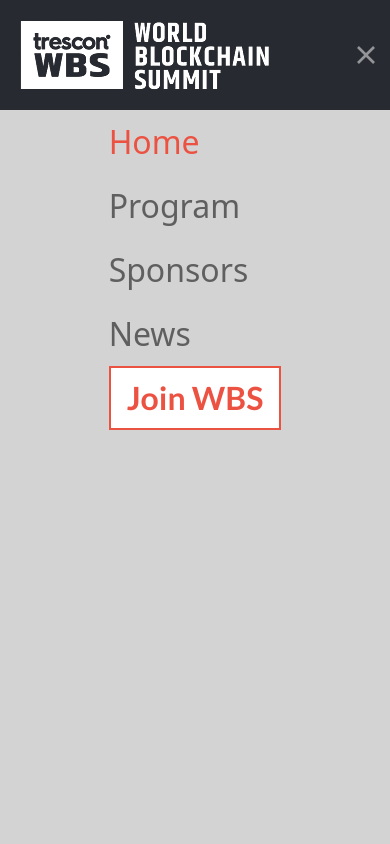
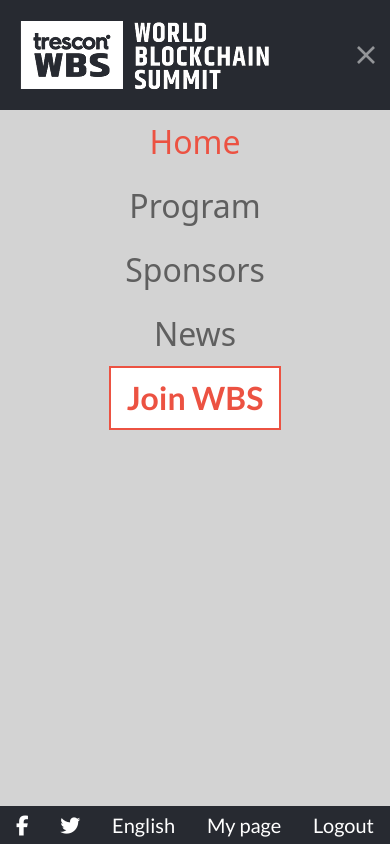
Before and after one commit to helio3197/conference-page, a website: page about.html in a window 390 px wide. Both pictures are taken after a click on the button 39 px from the left and 27 px from the top of the page. Shown: the top 844 px of the page. Drawn offline with nearby package versions, Linux system fonts and the light colour scheme; a web font is replaced by a local one.

Commit message:
Update About page with new changes from the Home page

```diff
--- a/about.html
+++ b/about.html
@@ -14,7 +14,7 @@
     <header id="navbar">
       <div class="container-fluid p-0 d-none d-md-block top-navbar">
         <div class="container-md p-0">
-          <nav class="nav justify-content-end">
+          <nav class="nav justify-content-end second-nav" id="second-nav">
             <a href="#" class="nav-item nav-link a"><i class="fab fa-facebook-f"></i></a>
             <a href="#" class="nav-item nav-link a"><i class="fab fa-twitter"></i></a>
             <a href="#" class="nav-item nav-link a">English</a>
@@ -28,7 +28,7 @@
           <button type="button" class="navbar-toggler border-0" data-bs-toggle="offcanvas" data-bs-target="#navbarSlide">
             <span class="navbar-toggler-icon"></span>
           </button>
-          <nav class="offcanvas offcanvas-start navbar-collapse border-0" tabindex="-1" id="navbarSlide">
+          <nav class="offcanvas offcanvas-start navbar-collapse border-0 align-items-stretch" tabindex="-1" id="navbarSlide">
             <div class="offcanvas-header align-self-stretch  me-md-auto p-md-0 logo-container">
               <div class="offcanvas-title">
                 <a href="./index.html">
@@ -37,7 +37,7 @@
               </div>
               <button type="button" class="btn-close text-reset d-md-none" data-bs-dismiss="offcanvas" id="closeMenu"></button>
             </div>
-            <div class="navbar-nav navbar-items gap-md-4">
+            <div class="navbar-nav navbar-items gap-md-4 align-items-center nav-wrap">
               <a href="./index.html" class="nav-item nav-link current-page">Home</a>
               <a href="#" class="nav-item nav-link">Program</a>
               <a href="#" class="nav-item nav-link">Sponsors</a>
@@ -45,6 +45,7 @@
               <div class="button-join">
                 <a href="#">Join WBS</a>
               </div>
+              <div class="second-nav d-flex d-md-none align-self-stretch mt-auto top-navbar justify-content-around flex-wrap" id="second-nav-mobile"></div>
             </div>
           </nav>
         </div>
```
